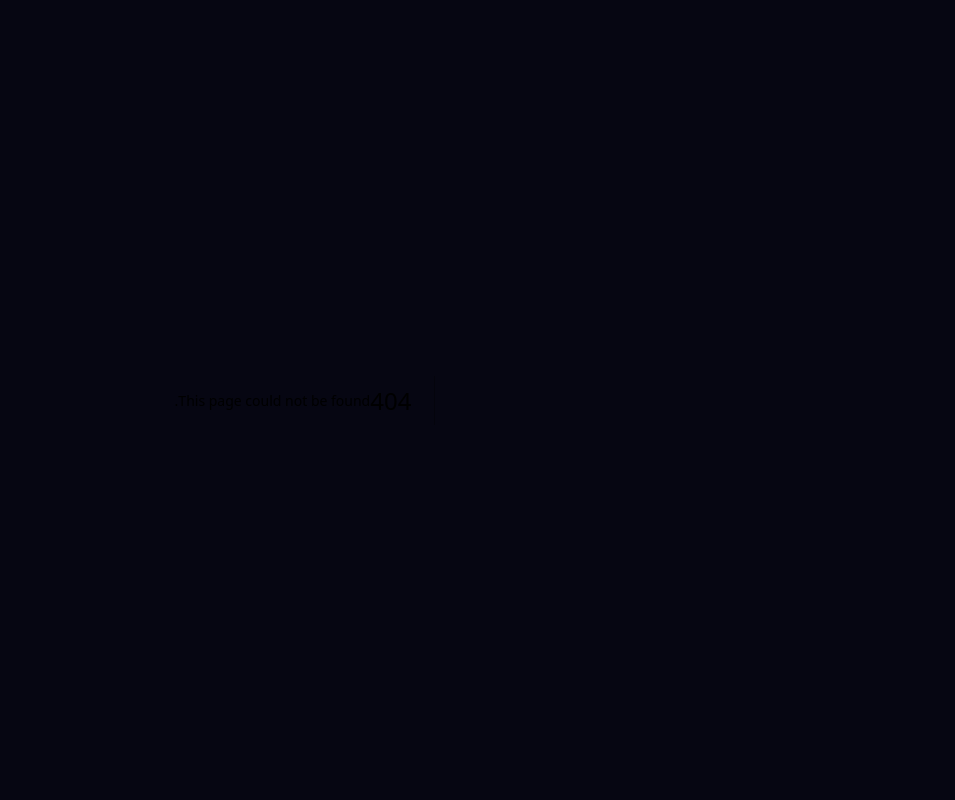
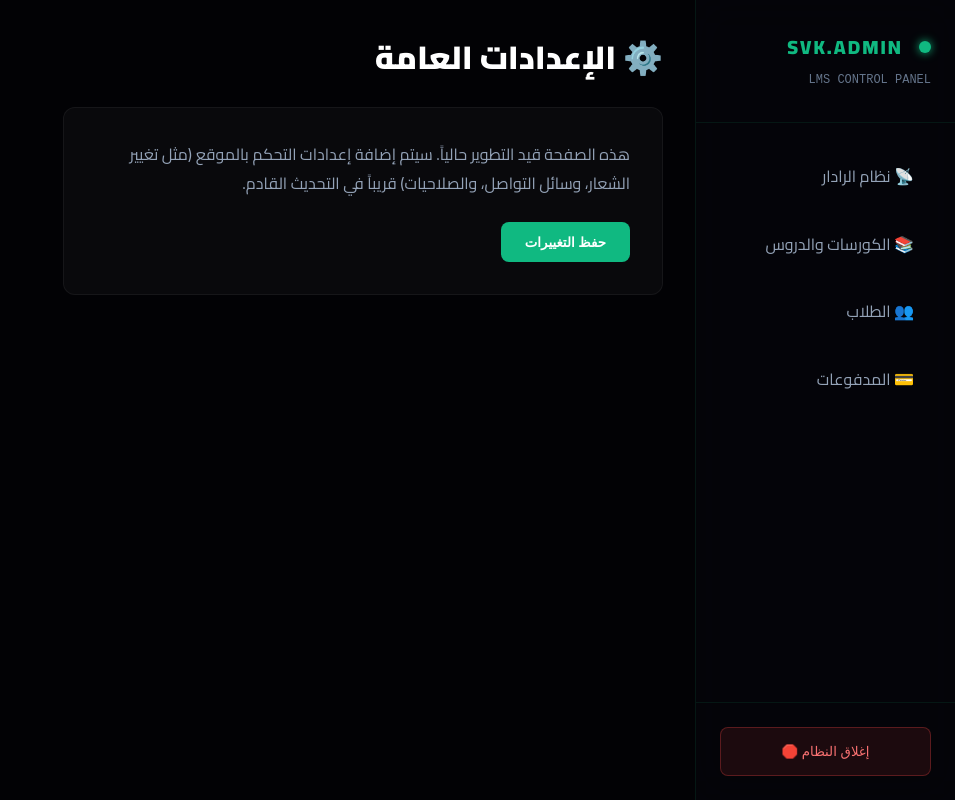
Before and after one commit to Khaledscorbionmm/svk-academy-v2, a Next.js app: page /admin/settings in a window 1280 px wide. Before the commit this address had no page. Shown: the whole page, without its empty margins (325-1280 px from the left). Built offline with nearby package versions, Linux system fonts and the light colour scheme.

Commit message:
Add admin settings page to prevent 404

```diff
--- /dev/null
+++ b/src/app/admin/settings/page.tsx
@@ -0,0 +1,17 @@
+'use client';
+
+export default function AdminSettings() {
+  return (
+    <div style={{ padding: '2rem' }}>
+      <h1 style={{ fontSize: '2rem', fontWeight: 800, marginBottom: '1.5rem', color: '#fff' }}>⚙️ الإعدادات العامة</h1>
+      <div style={{ background: 'rgba(255,255,255,0.03)', border: '1px solid rgba(255,255,255,0.05)', borderRadius: '12px', padding: '2rem', maxWidth: '600px' }}>
+        <p style={{ color: '#94a3b8', lineHeight: 1.8 }}>
+          هذه الصفحة قيد التطوير حالياً. سيتم إضافة إعدادات التحكم بالموقع (مثل تغيير الشعار، وسائل التواصل، والصلاحيات) قريباً في التحديث القادم.
+        </p>
+        <button style={{ marginTop: '1.5rem', background: '#10b981', color: '#fff', border: 'none', padding: '0.8rem 1.5rem', borderRadius: '8px', fontWeight: 600, cursor: 'pointer' }}>
+          حفظ التغييرات
+        </button>
+      </div>
+    </div>
+  );
+}
```
